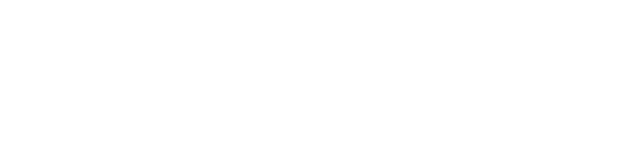
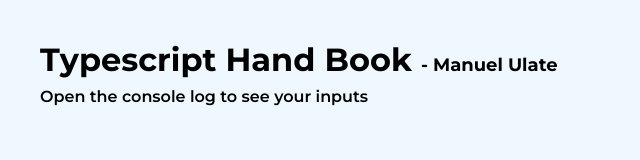
Before and after one commit to ManuUSS/typescript-handbook, a plain HTML site: page index.html in a window 1280 px wide. Shown: the whole page, without its empty margins (0-640 px from the left). Drawn offline with Linux system fonts and the light colour scheme.

Commit message:
new: basic css

```diff
--- /dev/null
+++ b/assets/styles.css
@@ -0,0 +1,26 @@
+html {
+    background-color: aliceblue;
+    font-family: 'Montserrat', sans-serif;
+    box-sizing: border-box;
+}
+
+main {
+    padding: 2rem;
+    height: calc( 100vh - 200px);
+}
+
+body {
+    padding: 0;
+}
+
+h1 {
+    margin: 0;
+}
+
+h1 span {
+    font-size: 1.125rem;
+}
+
+p {
+    margin: .5rem 0;
+}
--- a/index.html
+++ b/index.html
@@ -3,9 +3,18 @@
 <head>
     <meta charset="UTF-8">
     <meta name="viewport" content="width=device-width, initial-scale=1.0">
-    <title>Document</title>
+    <link rel="shortcut icon" href="./assets/typescript.png" type="image/x-icon">
+    <link rel="preconnect" href="https://fonts.googleapis.com">
+    <link rel="preconnect" href="https://fonts.gstatic.com" crossorigin>
+    <link href="https://fonts.googleapis.com/css2?family=Montserrat:wght@600;700&display=swap" rel="stylesheet">
+    <link rel="stylesheet" href="./assets/styles.css">
+    <title>Typescript Hand Book</title>
 </head>
 <body>
+    <main>
+        <h1>Typescript Hand Book <span>- Manuel Ulate</span></h1>
+        <p>Open the console log to see your inputs</p>
+    </main>
     <script src="./main.js"></script>
 </body>
 </html>
```
Also changed, not shown: assets/typescript.png (added).
